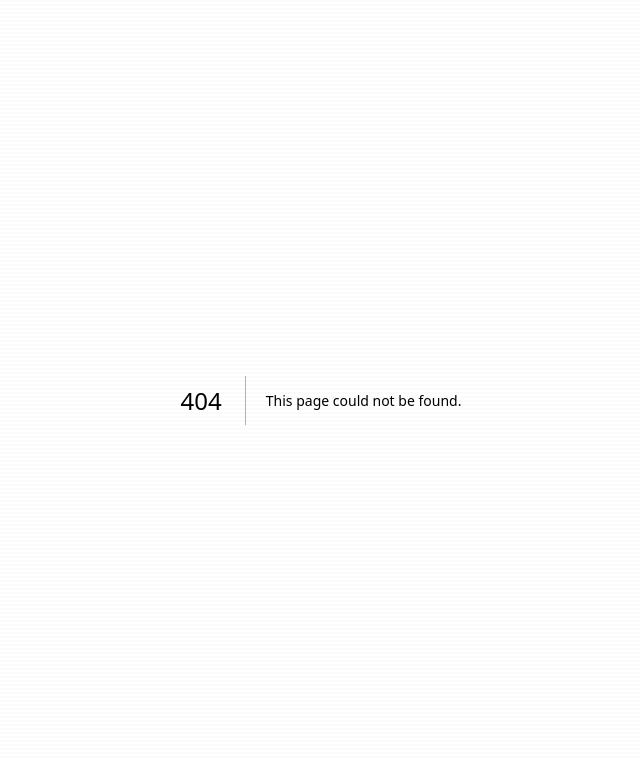
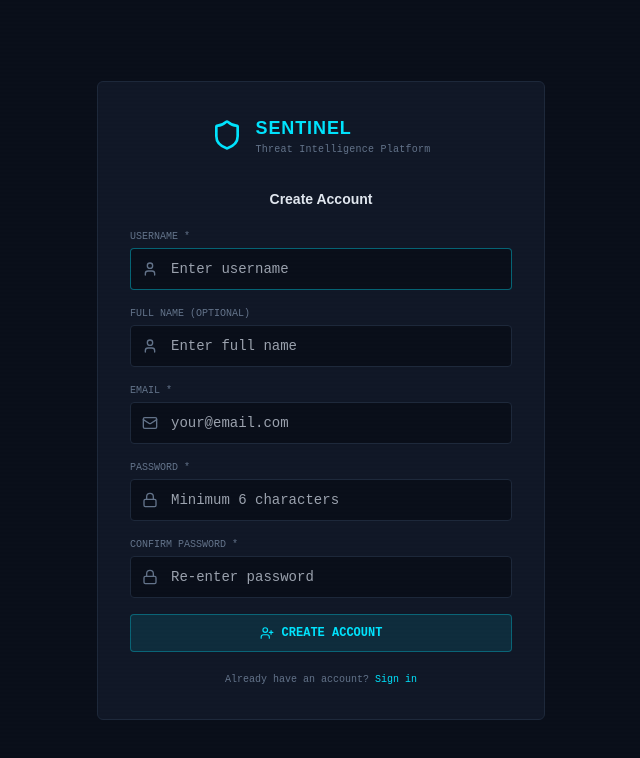
Before and after one commit to Garyson26/Wiestell_threatIntel_platform, a Next.js app in the folder frontend/: page /signup in a window 1280 px wide. Before the commit this address had no page. Shown: the top 758 px of the page, without its empty margins (319-959 px from the left). Built offline with nearby package versions, Linux system fonts and the light colour scheme.

Commit message:
login flow

```diff
--- a/frontend/src/app/(bare)/login/page.tsx
+++ b/frontend/src/app/(bare)/login/page.tsx
@@ -88,10 +88,10 @@ export default function LoginPage() {
         <p className="text-center text-[10px] font-mono text-sentinel-text-muted mt-5">
           No account?{' '}
           <button
-            onClick={() => router.push('/profile')}
+            onClick={() => router.push('/signup')}
             className="text-sentinel-accent hover:underline"
           >
-            Register here
+            Sign up
           </button>
         </p>
       </div>
--- a/frontend/src/app/(bare)/page.tsx
+++ b/frontend/src/app/(bare)/page.tsx
@@ -76,6 +76,12 @@ export default function Home() {
               className="px-4 py-2 text-sm font-mono text-sentinel-text-secondary hover:text-sentinel-accent transition-colors"
             >
               Sign In
+            </button>
+            <button
+              onClick={() => router.push('/signup')}
+              className="px-4 py-2 rounded border border-sentinel-border text-sentinel-text-primary text-sm font-mono hover:border-sentinel-accent/40 hover:text-sentinel-accent transition-colors"
+            >
+              Sign Up
             </button>
             <button
               onClick={() => router.push('/dashboard')}
--- /dev/null
+++ b/frontend/src/app/(bare)/signup/page.tsx
@@ -0,0 +1,222 @@
+'use client';
+
+import { useState } from 'react';
+import { useRouter } from 'next/navigation';
+import { Shield, UserPlus, Mail, Lock, User } from 'lucide-react';
+import { registerUser } from '@/lib/api';
+import { useAuth } from '@/lib/auth';
+
+export default function SignupPage() {
+  const [formData, setFormData] = useState({
+    username: '',
+    email: '',
+    password: '',
+    confirmPassword: '',
+    fullName: '',
+  });
+  const [error, setError] = useState('');
+  const [loading, setLoading] = useState(false);
+  const router = useRouter();
+  const { login } = useAuth();
+
+  const validateForm = () => {
+    if (!formData.username.trim()) {
+      setError('Username is required');
+      return false;
+    }
+    if (formData.username.length < 3) {
+      setError('Username must be at least 3 characters');
+      return false;
+    }
+    if (!formData.email.trim()) {
+      setError('Email is required');
+      return false;
+    }
+    if (!/^[^\s@]+@[^\s@]+\.[^\s@]+$/.test(formData.email)) {
+      setError('Invalid email format');
+      return false;
+    }
+    if (!formData.password) {
+      setError('Password is required');
+      return false;
+    }
+    if (formData.password.length < 6) {
+      setError('Password must be at least 6 characters');
+      return false;
+    }
+    if (formData.password !== formData.confirmPassword) {
+      setError('Passwords do not match');
+      return false;
+    }
+    return true;
+  };
+
+  async function handleSubmit(e: React.FormEvent) {
+    e.preventDefault();
+    setError('');
+
+    if (!validateForm()) {
+      return;
+    }
+
+    setLoading(true);
+    try {
+      const res = await registerUser({
+        username: formData.username,
+        email: formData.email,
+        password: formData.password,
+        full_name: formData.fullName || undefined,
+      });
+      login(res.access_token, res.user);
+      router.push('/dashboard');
+    } catch (err: any) {
+      setError(err.message || 'Registration failed. Please try again.');
+    } finally {
+      setLoading(false);
+    }
+  }
+
+  const handleChange = (e: React.ChangeEvent<HTMLInputElement>) => {
+    setFormData((prev) => ({
+      ...prev,
+      [e.target.name]: e.target.value,
+    }));
+  };
+
+  return (
+    <div className="flex items-center justify-center min-h-screen py-8">
+      <div className="sentinel-card w-full max-w-md p-8 animate-fade-in">
+        {/* Logo */}
+        <div className="flex items-center gap-3 mb-8 justify-center">
+          <Shield className="w-8 h-8 text-sentinel-accent" />
+          <div>
+            <h1 className="text-lg font-bold font-display text-sentinel-accent tracking-wider">SENTINEL</h1>
+            <p className="text-[10px] font-mono text-sentinel-text-muted tracking-wide">Threat Intelligence Platform</p>
+          </div>
+        </div>
+
+        <h2 className="text-sm font-display font-semibold text-sentinel-text-primary mb-5 text-center">
+          Create Account
+        </h2>
+
+        {error && (
+          <div className="mb-4 p-2.5 rounded bg-red-500/5 border border-red-500/20">
+            <p className="text-xs font-mono text-red-400 text-center">{error}</p>
+          </div>
+        )}
+
+        <form onSubmit={handleSubmit} className="space-y-4">
+          {/* Username */}
+          <div>
+            <label className="text-[10px] font-mono text-sentinel-text-muted uppercase block mb-1">
+              Username *
+            </label>
+            <div className="relative">
+              <User className="absolute left-3 top-1/2 -translate-y-1/2 w-4 h-4 text-sentinel-text-muted" />
+              <input
+                type="text"
+                name="username"
+                value={formData.username}
+                onChange={handleChange}
+                placeholder="Enter username"
+                autoFocus
+                className="w-full pl-10 pr-3 py-2.5 rounded bg-sentinel-bg-primary border border-sentinel-border text-sm font-mono text-sentinel-text-primary outline-none focus:border-sentinel-accent/40 transition-colors"
+              />
+            </div>
+          </div>
+
+          {/* Full Name */}
+          <div>
+            <label className="text-[10px] font-mono text-sentinel-text-muted uppercase block mb-1">
+              Full Name (Optional)
+            </label>
+            <div className="relative">
+              <User className="absolute left-3 top-1/2 -translate-y-1/2 w-4 h-4 text-sentinel-text-muted" />
+              <input
+                type="text"
+                name="fullName"
+                value={formData.fullName}
+                onChange={handleChange}
+                placeholder="Enter full name"
+                className="w-full pl-10 pr-3 py-2.5 rounded bg-sentinel-bg-primary border border-sentinel-border text-sm font-mono text-sentinel-text-primary outline-none focus:border-sentinel-accent/40 transition-colors"
+              />
+            </div>
+          </div>
+
+          {/* Email */}
+          <div>
+            <label className="text-[10px] font-mono text-sentinel-text-muted uppercase block mb-1">
+              Email *
+            </label>
+            <div className="relative">
+              <Mail className="absolute left-3 top-1/2 -translate-y-1/2 w-4 h-4 text-sentinel-text-muted" />
+              <input
+                type="email"
+                name="email"
+                value={formData.email}
+                onChange={handleChange}
+                placeholder="your@email.com"
+                className="w-full pl-10 pr-3 py-2.5 rounded bg-sentinel-bg-primary border border-sentinel-border text-sm font-mono text-sentinel-text-primary outline-none focus:border-sentinel-accent/40 transition-colors"
+              />
+            </div>
+          </div>
+
+          {/* Password */}
+          <div>
+            <label className="text-[10px] font-mono text-sentinel-text-muted uppercase block mb-1">
+              Password *
+            </label>
+            <div className="relative">
+              <Lock className="absolute left-3 top-1/2 -translate-y-1/2 w-4 h-4 text-sentinel-text-muted" />
+              <input
+                type="password"
+                name="password"
+                value={formData.password}
+                onChange={handleChange}
+                placeholder="Minimum 6 characters"
+                className="w-full pl-10 pr-3 py-2.5 rounded bg-sentinel-bg-primary border border-sentinel-border text-sm font-mono text-sentinel-text-primary outline-none focus:border-sentinel-accent/40 transition-colors"
+              />
+            </div>
+          </div>
+
+          {/* Confirm Password */}
+          <div>
+            <label className="text-[10px] font-mono text-sentinel-text-muted uppercase block mb-1">
+              Confirm Password *
+            </label>
+            <div className="relative">
+              <Lock className="absolute left-3 top-1/2 -translate-y-1/2 w-4 h-4 text-sentinel-text-muted" />
+              <input
+                type="password"
+                name="confirmPassword"
+                value={formData.confirmPassword}
+                onChange={handleChange}
+                placeholder="Re-enter password"
+                className="w-full pl-10 pr-3 py-2.5 rounded bg-sentinel-bg-primary border border-sentinel-border text-sm font-mono text-sentinel-text-primary outline-none focus:border-sentinel-accent/40 transition-colors"
+              />
+            </div>
+          </div>
+
+          <button
+            type="submit"
+            disabled={loading}
+            className="w-full flex items-center justify-center gap-2 px-4 py-2.5 rounded bg-sentinel-accent/10 border border-sentinel-accent/30 text-sentinel-accent text-xs font-mono font-semibold hover:bg-sentinel-accent/20 disabled:opacity-30 disabled:cursor-not-allowed transition-colors"
+          >
+            <UserPlus className="w-3.5 h-3.5" />
+            {loading ? 'CREATING ACCOUNT...' : 'CREATE ACCOUNT'}
+          </button>
+        </form>
+
+        <p className="text-center text-[10px] font-mono text-sentinel-text-muted mt-5">
+          Already have an account?{' '}
+          <button
+            onClick={() => router.push('/login')}
+            className="text-sentinel-accent hover:underline"
+          >
+            Sign in
+          </button>
+        </p>
+      </div>
+    </div>
+  );
+}
--- a/frontend/src/app/(protected)/layout.tsx
+++ b/frontend/src/app/(protected)/layout.tsx
@@ -1,5 +1,6 @@
 import Sidebar from '@/components/layout/Sidebar';
 import Header from '@/components/layout/Header';
+import ProtectedRoute from '@/components/auth/ProtectedRoute';
 
 export default function ProtectedLayout({
   children,
@@ -7,6 +8,7 @@ export default function ProtectedLayout({
   children: React.ReactNode;
 }) {
   return (
+    <ProtectedRoute>
       <div className="flex h-screen overflow-hidden">
         <Sidebar />
         <div className="flex flex-col flex-1 overflow-hidden">
@@ -16,5 +18,6 @@ export default function ProtectedLayout({
           </main>
         </div>
       </div>
+    </ProtectedRoute>
   );
 }
--- /dev/null
+++ b/frontend/src/components/auth/ProtectedRoute.tsx
@@ -0,0 +1,33 @@
+'use client';
+
+import { useEffect } from 'react';
+import { useRouter } from 'next/navigation';
+import { useAuth } from '@/lib/auth';
+
+export default function ProtectedRoute({ children }: { children: React.ReactNode }) {
+  const { user, loading } = useAuth();
+  const router = useRouter();
+
+  useEffect(() => {
+    if (!loading && !user) {
+      router.push('/login');
+    }
+  }, [user, loading, router]);
+
+  if (loading) {
+    return (
+      <div className="flex items-center justify-center h-screen">
+        <div className="text-center">
+          <div className="w-16 h-16 border-4 border-sentinel-accent/30 border-t-sentinel-accent rounded-full animate-spin mx-auto mb-4"></div>
+          <p className="text-sentinel-text-muted font-mono text-sm">Loading...</p>
+        </div>
+      </div>
+    );
+  }
+
+  if (!user) {
+    return null;
+  }
+
+  return <>{children}</>;
+}
--- a/frontend/src/components/layout/Header.tsx
+++ b/frontend/src/components/layout/Header.tsx
@@ -209,10 +209,10 @@ export default function Header() {
                     Sign In
                   </button>
                   <button
-                    onClick={() => { router.push('/profile'); setShowUserMenu(false); }}
+                    onClick={() => { router.push('/signup'); setShowUserMenu(false); }}
                     className="w-full px-4 py-2.5 text-left text-xs font-mono text-sentinel-text-secondary hover:text-sentinel-text-primary hover:bg-sentinel-bg-hover transition-colors border-t border-sentinel-border/50"
                   >
-                    Register
+                    Sign Up
                   </button>
                 </>
               )}
```
Lines whose indentation alone changed are shown as unchanged.
